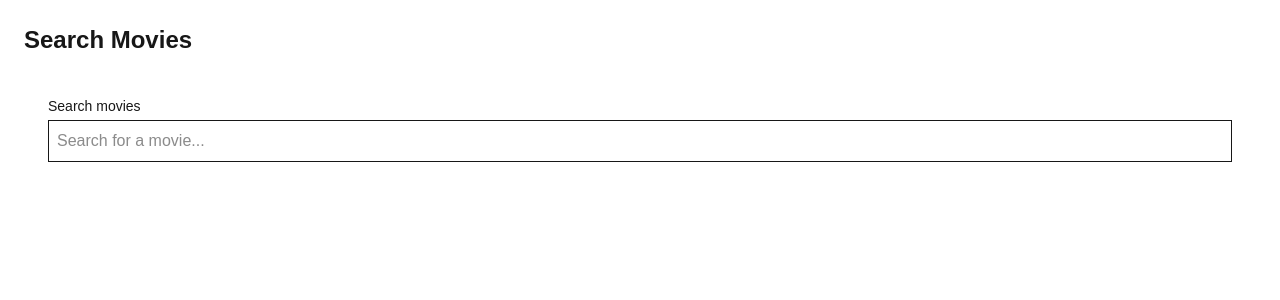
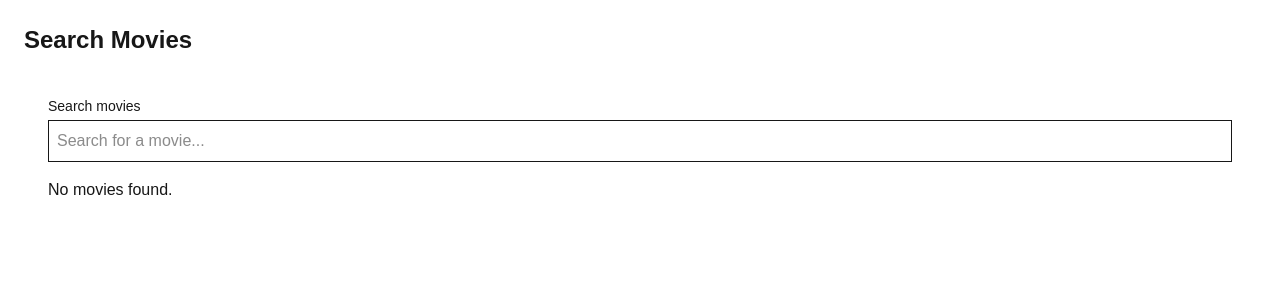
Before and after one commit to jpetits/movie-explorer, a Next.js app: page /search in a window 1280 px wide. Shown: the top 300 px of the page. Built offline with nearby package versions, Linux system fonts and the light colour scheme.

Commit message:
fetch initial query in server

```diff
--- a/app/search/page.tsx
+++ b/app/search/page.tsx
@@ -1,10 +1,21 @@
 import SearchMovie from "@/app/ui/searchMovie";
+import { searchMovies } from "../lib/data";
 
-export default function Search() {
+export default async function Search({
+  searchParams,
+}: {
+  searchParams: Promise<{ query?: string }>;
+}) {
+  const { query } = await searchParams;
+  const initialMovies = query
+    ? await searchMovies(query).then((result) =>
+        result.success ? result.data : [],
+      )
+    : [];
   return (
     <div className="p-6">
       <h1 className="text-2xl font-bold mb-4">Search Movies</h1>
-      <SearchMovie />
+      <SearchMovie movieList={initialMovies} />
     </div>
   );
 }
--- a/app/ui/searchMovie.tsx
+++ b/app/ui/searchMovie.tsx
@@ -9,25 +9,18 @@ import Link from "next/link";
 import { ROUTES } from "../routing/constants";
 import { cn } from "../lib/utils";
 
-export default function SearchMovie() {
+export default function SearchMovie({
+  movieList: initialMovieList,
+}: {
+  movieList: Movie[];
+}) {
   const searchParams = useSearchParams();
   const { replace } = useRouter();
   const pathname = usePathname();
-  const [movieList, setMovieList] = useState<Movie[]>([]);
+  const [movieList, setMovieList] = useState<Movie[]>(initialMovieList);
   const [error, setError] = useState<string | null>(null);
   const [isPending, startTransition] = useTransition();
   const inputId = useId();
-  const initialQuery = searchParams.get("query");
-
-  useEffect(() => {
-    if (initialQuery) {
-      startTransition(async () => {
-        const result = await searchMovies(initialQuery);
-        if (result.success) setMovieList(result.data);
-        else setError(result.error);
-      });
-    }
-  }, [initialQuery]);
 
   const handleSearch = useDebouncedCallback((value: string) => {
     const params = new URLSearchParams(searchParams);
@@ -89,7 +82,7 @@ export default function SearchMovie() {
           ))}
         </ul>
       )}
-      {!isPending && movieList.length === 0 && initialQuery && (
+      {!isPending && movieList.length === 0 && (
         <p className="mt-4">No movies found.</p>
       )}
 
```
